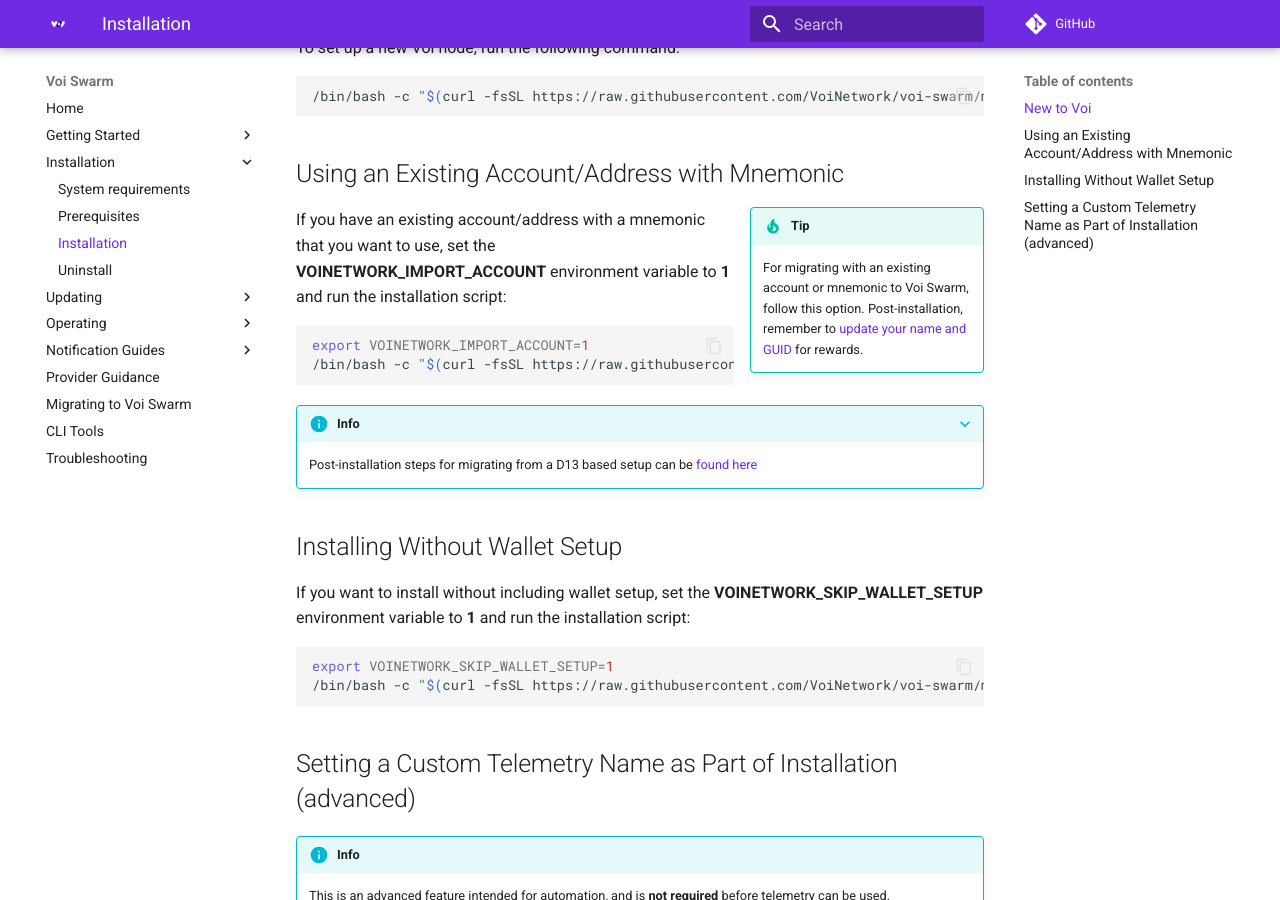
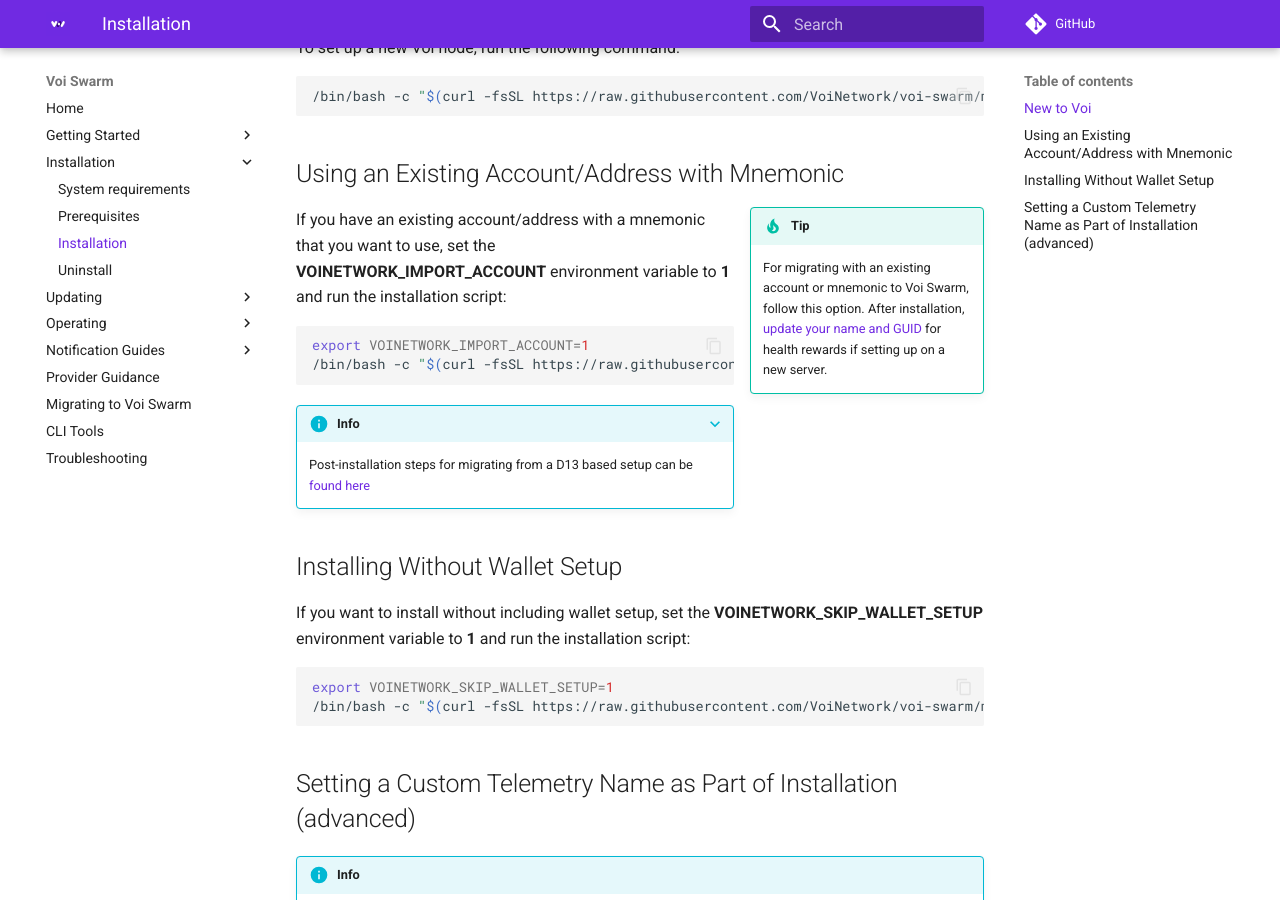
Before and after one commit to VoiNetwork/voi-swarm, an MkDocs documentation site: the page built from docs/installation/installation.md, in a window 1280 px wide and 900 px high, scrolled down 324 px. Built offline with MkDocs 1.6.1 and Material for MkDocs 9.7.7, drawn with Linux system fonts in a browser that asks for light colours; comment, search, counter and statistics services are not loaded.

Commit message:
Make admonition language more succinct

```diff
--- a/docs/installation/installation.md
+++ b/docs/installation/installation.md
@@ -16,7 +16,9 @@
 ## Using an Existing Account/Address with Mnemonic
 
 !!! tip inline end
-    For migrating with an existing account or mnemonic to Voi Swarm, follow this option. Post-installation, remember to [update your name and GUID](../../updating/telemetry/#getting-your-telemetry-status) for rewards.
+    For migrating with an existing account or mnemonic to Voi Swarm, follow this option.
+    After installation, [update your name and GUID](../../updating/telemetry/#getting-your-telemetry-status)
+    for health rewards if setting up on a new server.
 
   If you have an existing account/address with a mnemonic that you want to use, set the **VOINETWORK_IMPORT_ACCOUNT**
 environment variable to **1** and run the installation script:
```
